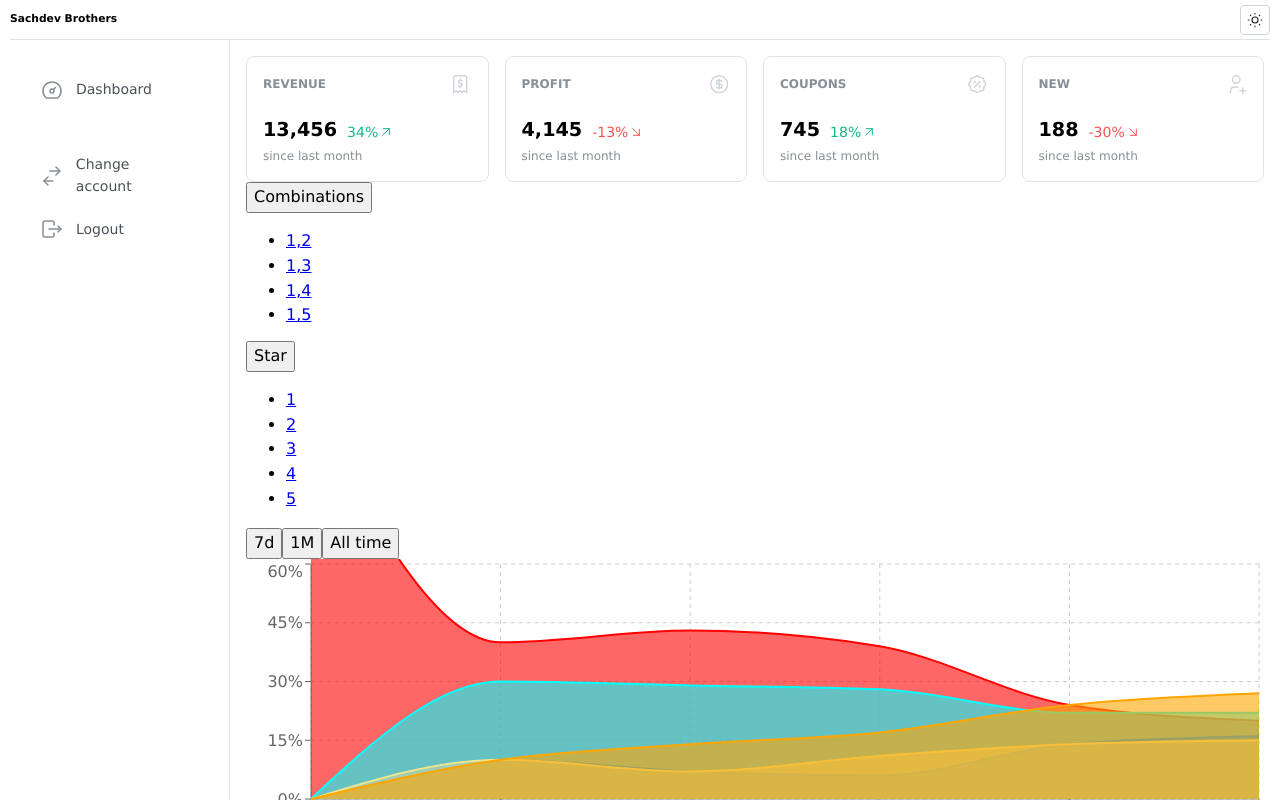
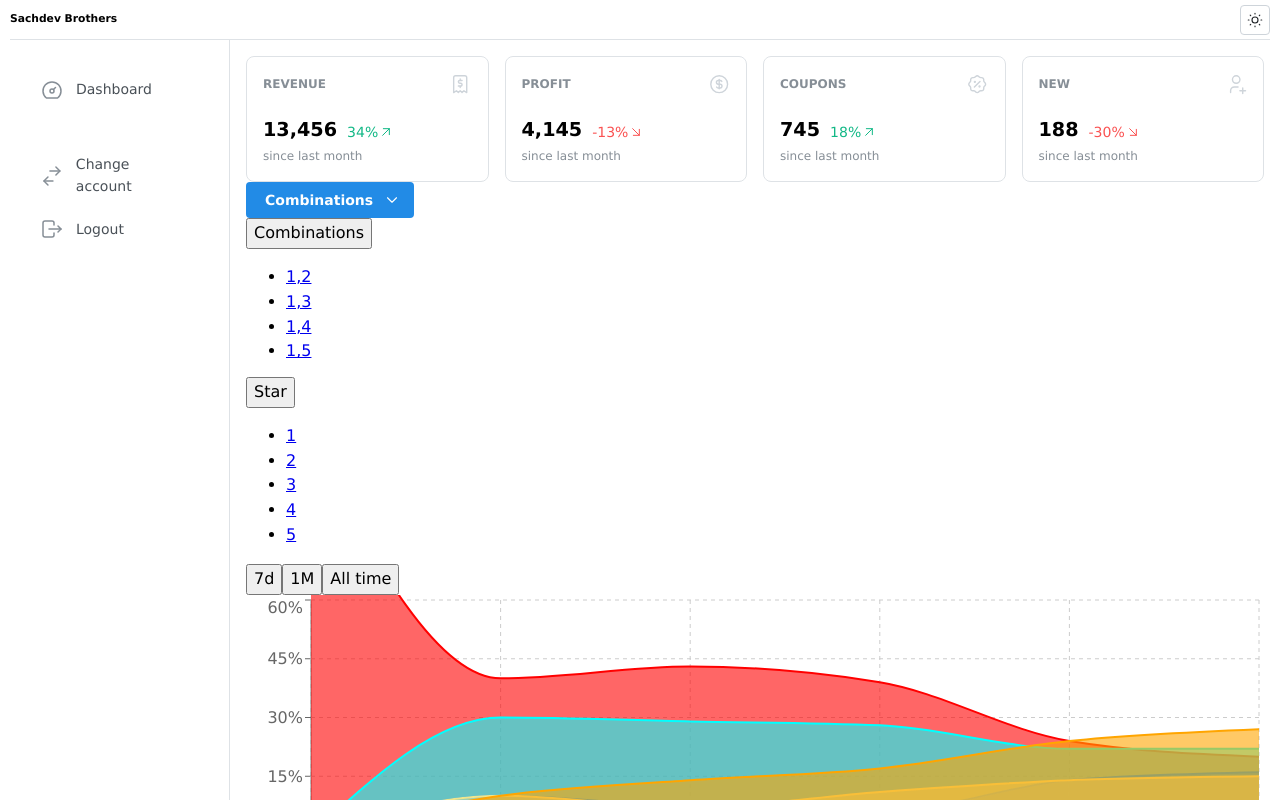
Before and after one commit to hyperingenious/sachdev-analytics, a React (Vite) app: page /dashboard in a window 1280 px wide. Shown: the top 800 px of the page. Built offline with nearby package versions, Linux system fonts and the light colour scheme.

Commit message:
dropdown button added

```diff
--- /dev/null
+++ b/src/components/Dropdown.jsx
@@ -0,0 +1,49 @@
+import { Button, Menu, rem, useMantineTheme } from "@mantine/core";
+import { IconChevronDown, IconGraph, IconStar } from "@tabler/icons-react";
+
+export function Dropdown({ name, dropdownOptions }) {
+  const theme = useMantineTheme();
+  return (
+    <Menu
+      transitionProps={{ transition: "pop-top-right" }}
+      position="top-end"
+      width={220}
+      withinPortal
+    >
+      <Menu.Target>
+        <Button
+          rightSection={
+            <IconChevronDown
+              style={{ width: rem(18), height: rem(18) }}
+              stroke={1.5}
+            />
+          }
+          pr={12}
+        >
+          {name}{" "}
+        </Button>
+      </Menu.Target>
+      <Menu.Dropdown
+        style={{
+          maxHeight: "10rem",
+          overflowY: "scroll",
+        }}
+      >
+        {dropdownOptions.map((data) => (
+          <Menu.Item
+            key={data}
+            leftSection={
+              <IconGraph
+                style={{ width: rem(16), height: rem(16) }}
+                color={theme.colors.blue[6]}
+                stroke={1.5}
+              />
+            }
+          >
+            {data}
+          </Menu.Item>
+        ))}
+      </Menu.Dropdown>
+    </Menu>
+  );
+}
--- a/src/components/dashboard/LineGraph.jsx
+++ b/src/components/dashboard/LineGraph.jsx
@@ -8,7 +8,7 @@ import {
   XAxis,
   YAxis,
 } from "recharts";
-import {  useState } from "react";
+import { useState } from "react";
 import { colorArray, filterCombinations } from "../../config/app-data";
 import { useDispatch, useSelector } from "react-redux";
 import {
@@ -16,13 +16,12 @@ import {
   changeDataAsPerTime,
   changeIndividualStarFilter,
 } from "../../redux/filterLineGraphSlice";
+import { Dropdown } from "../Dropdown";
 
 function LineGraph() {
   const dispatch = useDispatch();
   const { combinationFilter, dataAsPerTime, individualStarFilter } =
     useSelector((store) => store.lineGraphFilter);
-
-
 
   return (
     <>
@@ -69,6 +68,7 @@ function LineGraphFilterBar({ dispatch }) {
   const [toggle2, setToggle2] = useState(false);
   return (
     <>
+      <Dropdown name={"Combinations"} dropdownOptions={filterCombinations} />
       <div className="dropdown">
         <button
           onClick={() => setToggle((toggle) => !toggle)}
```
